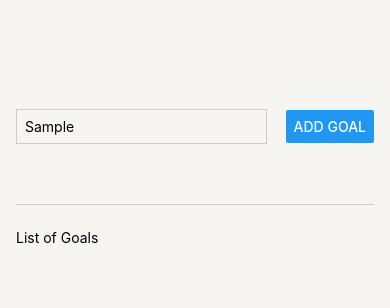
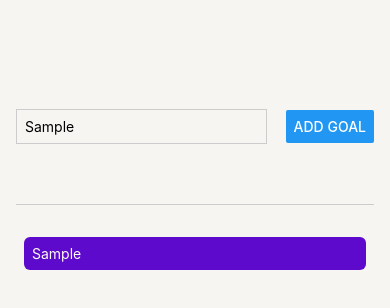
Before and after one commit to himanshm/Create-Goals-DRN, a React Native app: screen / in a window 390 px wide. Both pictures are taken after typing "Sample" into the empty fields and a click on the button "ADD GOAL". Shown: the top 308 px of the page. Built offline with nearby package versions, Linux system fonts and the light colour scheme.

Commit message:
add styles and add scrolling

```diff
--- a/App.tsx
+++ b/App.tsx
@@ -1,14 +1,26 @@
 import { useState } from 'react';
-import { Button, StyleSheet, Text, TextInput, View } from 'react-native';
+import {
+  Button,
+  StyleSheet,
+  Text,
+  TextInput,
+  View,
+  ScrollView,
+} from 'react-native';
 
 export default function App() {
   const [enteredGoalText, setEnteredGoalText] = useState('');
+  const [courseGoals, setCourseGoals] = useState<string[]>([]);
+
   function goalInputHandler(enteredText: string) {
     setEnteredGoalText(enteredText);
   }
 
   function addGoalHandler() {
-    console.log(enteredGoalText);
+    setCourseGoals((currentCourseGoals) => [
+      ...currentCourseGoals,
+      enteredGoalText,
+    ]);
   }
   return (
     <View style={styles.appContainer}>
@@ -21,7 +33,13 @@
         <Button title='Add Goal' onPress={addGoalHandler} />
       </View>
       <View style={styles.goalsContainer}>
-        <Text>List of Goals</Text>
+        <ScrollView>
+          {courseGoals.map((goal) => (
+            <View style={styles.goalItem} key={goal}>
+              <Text style={styles.goalText}>{goal}</Text>
+            </View>
+          ))}
+        </ScrollView>
       </View>
     </View>
   );
@@ -53,4 +71,13 @@
   goalsContainer: {
     flex: 4,
   },
+  goalItem: {
+    margin: 8,
+    padding: 8,
+    backgroundColor: '#5E0ACC',
+    borderRadius: 6,
+  },
+  goalText: {
+    color: '#FEFCF3',
+  },
 });
```
